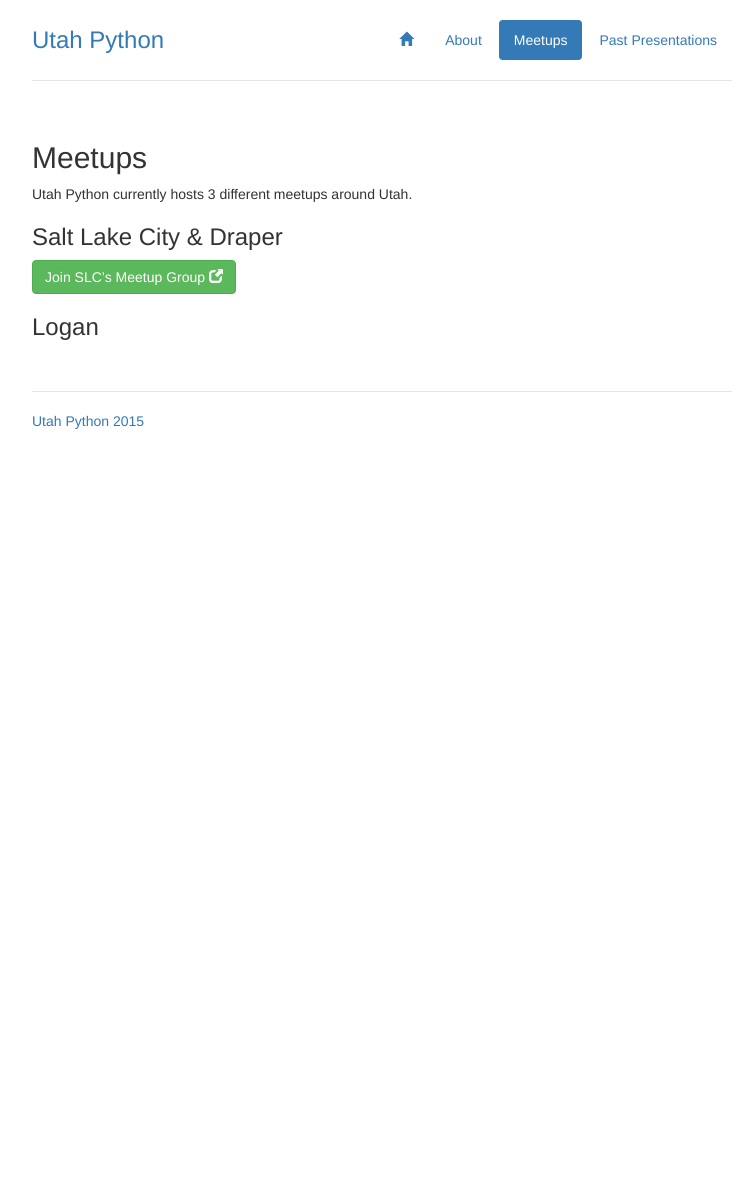
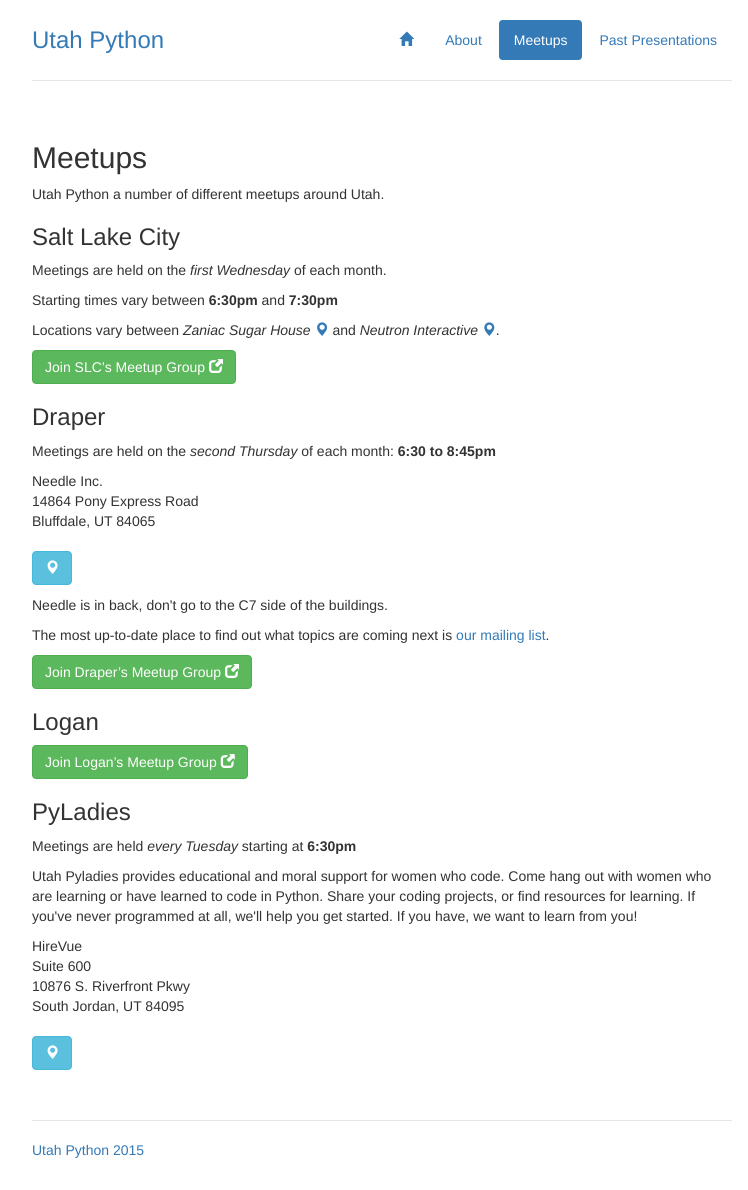
Before and after one commit to utahpython/utahpython.github.com, a Jekyll site: the page built from upcoming.md, in a window 1280 px wide. Shown: the whole page, without its empty margins (258-1006 px from the left). Built offline with Jekyll 4.4.1, drawn with Linux system fonts in a browser that asks for light colours; nearby versions of some CDN libraries; library files that are not in the unit come from our copies; before the commit the page ends 900 px from its top, so only the background shows below that.

Commit message:
cleaning pu the upcoming meetup page

```diff
--- a/_includes/jumbotron.html
+++ b/_includes/jumbotron.html
@@ -4,6 +4,6 @@
     The Utah Python Meetup Group is a consortium of python meetup groups around Utah.
   </p>
   <p>
-    <a href="#" class="btn btn-lg btn-success">Join Us</a>
+    <a ui-sref="upcoming" class="btn btn-lg btn-success">Join Us</a>
   </p>
 </div>
--- a/upcoming.md
+++ b/upcoming.md
@@ -2,21 +2,88 @@
 layout: utahpython
 title: "Meetups"
 upcoming-nav: True
+url-needle-map: http://maps.google.com/maps?q=14864+Pony+Express+Dr.+Bluffdale,+UT+84065
+url-group: https://groups.google.com/forum/#!forum/utahpython
+url-hirevue-map: http://maps.google.com/maps?q=10876+S+River+Front+Pkwy+South+Jordan%2C+UT+84095
 ---
 
 ## Meetups
 
-Utah Python currently hosts 3 different meetups around Utah.
+Utah Python a number of different meetups around Utah.
 
-### Salt Lake City &amp; Draper
+### Salt Lake City
+
+Meetings are held on the *first Wednesday* of each month.
+
+Starting times vary between **6:30pm** and **7:30pm**
+
+Locations vary between *Zaniac Sugar House [<span class="glyphicon glyphicon-map-marker"></span>](#)* and *Neutron Interactive [<span class="glyphicon glyphicon-map-marker"></span>](#)*.
 
 <a class="btn btn-success" href="http://www.meetup.com/UtahPython/"
-	target="_blank"
-	role="button">
-	Join SLC’s Meetup Group
+  target="_blank"
+  role="button">
+  Join SLC’s Meetup Group
+  <span class="glyphicon glyphicon-new-window"></span>
+</a>
+
+### Draper
+
+Meetings are held on the *second Thursday* of each month:
+**6:30 to 8:45pm**
+
+<address>
+  Needle Inc.<br>
+  14864 Pony Express Road<br>
+  Bluffdale, UT 84065
+</address>
+
+<a class='btn btn-info' href="{{ page.url-needle-map }}">
+  <span class="glyphicon glyphicon-map-marker"></span>
+</a>
+
+<p>
+  Needle is in back, don't go to the C7 side of the buildings.
+</p>
+
+The most up-to-date place to find out what topics are coming next is
+[our mailing list]({{ page.url-group }}).
+
+<a class="btn btn-success" href="http://www.meetup.com/UtahPython/"
+  target="_blank"
+  role="button">
+  Join Draper’s Meetup Group
   <span class="glyphicon glyphicon-new-window"></span>
 </a>
 
 {% include meetuptmpl.html %}
 
 ### Logan
+
+<a class="btn btn-success" href="http://www.meetup.com/UtahPython/"
+  target="_blank"
+  role="button">
+  Join Logan’s Meetup Group
+  <span class="glyphicon glyphicon-new-window"></span>
+</a>
+
+### PyLadies
+
+
+Meetings are held *every Tuesday* starting at **6:30pm**
+
+<p>Utah Pyladies provides educational and moral support for women who code.
+Come hang out with women who are learning or have learned to code in
+Python. Share your coding projects, or find resources for learning. If
+you've never programmed at all, we'll help you get started. If you have, we
+want to learn from you!</p>
+
+<address>
+    HireVue<br>
+    Suite 600<br>
+    10876 S. Riverfront Pkwy<br>
+    South Jordan, UT 84095
+</address>
+
+<a class='btn btn-info' href="{{ page.url-hirevue-map }}">
+  <span class="glyphicon glyphicon-map-marker"></span>
+</a>
```
Also changed, not shown: about.md (+3 -0 lines), index.md (+0 -37 lines).
